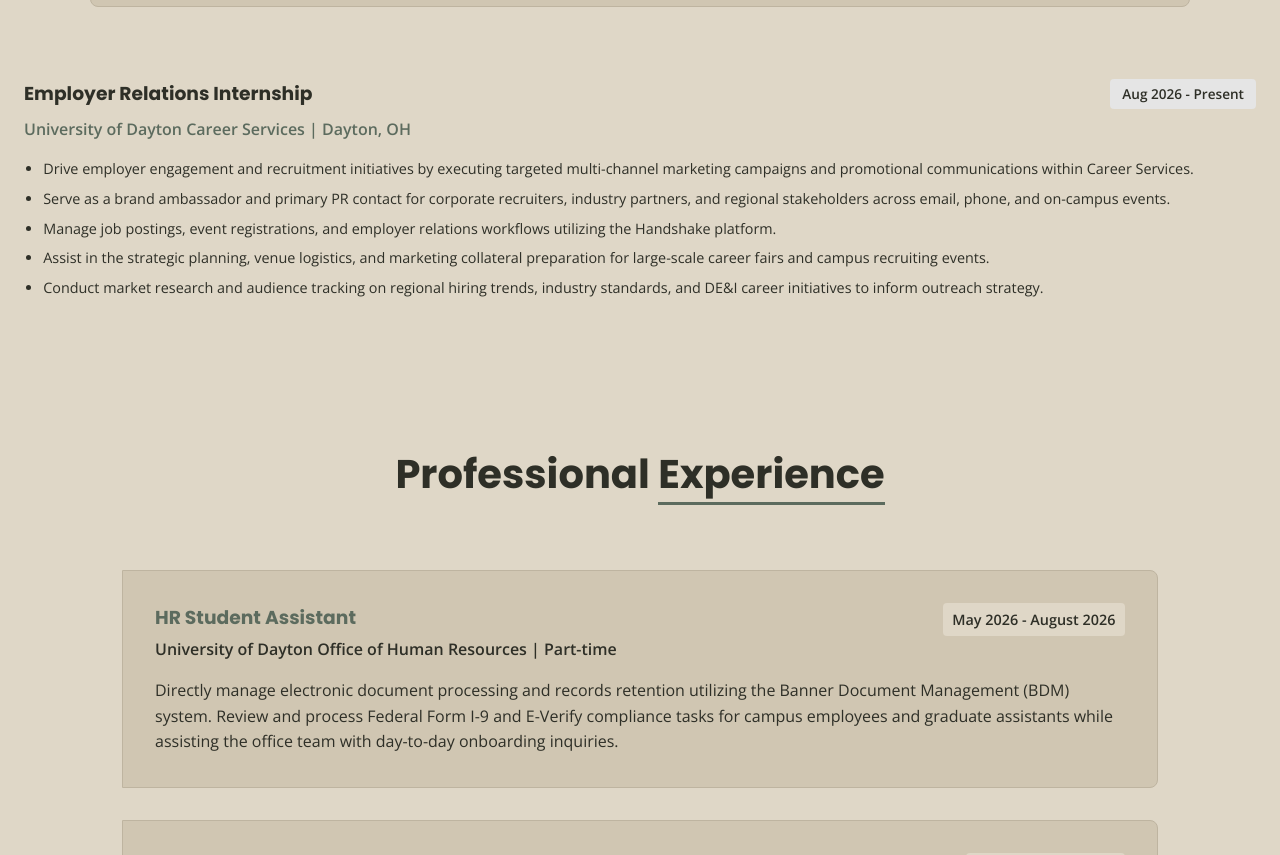
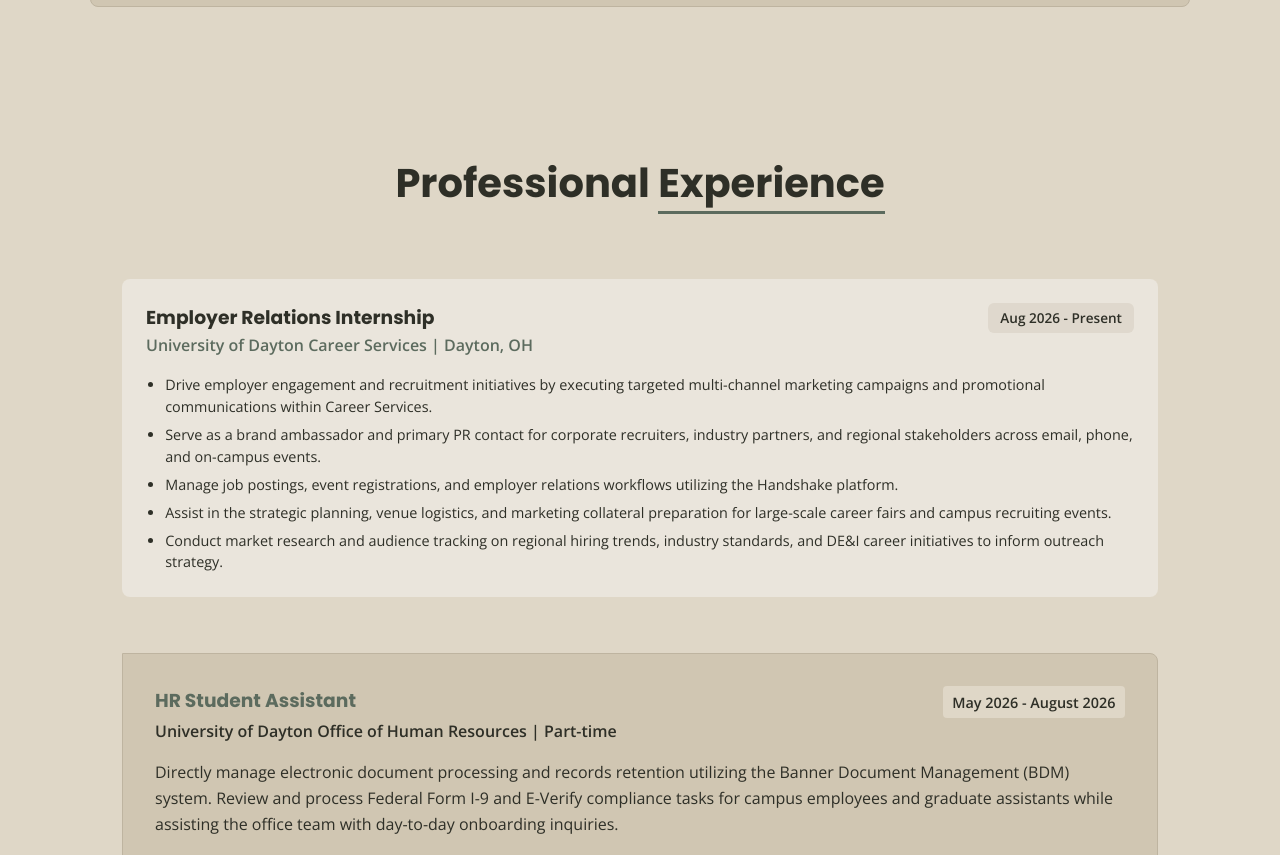
Before and after one commit to Michaelkenyon1/mkenyon.github.io, a plain HTML site: page index.html in a window 1280 px wide. Shown: the part 2945-3800 px from the top of the page. Drawn offline with nearby package versions, Linux system fonts and the light colour scheme.

Commit message:
Update index.html

```diff
--- a/index.html
+++ b/index.html
@@ -690,26 +690,25 @@
     </section>
 
     <!-- Experience Section -->
-    <div class="experience-card" style="position: relative; padding: 1.5rem; margin-bottom: 1.5rem; background: var(--card-bg); border-radius: 8px;">
-    <div style="display: flex; justify-content: space-between; align-items: flex-start; margin-bottom: 0.5rem;">
-        <h3 style="margin: 0;">Employer Relations Internship</h3>
-        <span style="background: var(--badge-bg, #e5e5e5); padding: 0.25rem 0.75rem; border-radius: 4px; font-size: 0.85rem; font-weight: 600;">Aug 2026 - Present</span>
-    </div>
-    <p style="font-weight: 600; color: var(--accent-blue); margin-bottom: 1rem;">University of Dayton Career Services | Dayton, OH</p>
-    <ul style="margin: 0; padding-left: 1.2rem; font-size: 0.9rem; line-height: 1.5;">
-        <li style="margin-bottom: 0.5rem;">Drive employer engagement and recruitment initiatives by executing targeted multi-channel marketing campaigns and promotional communications within Career Services.</li>
-        <li style="margin-bottom: 0.5rem;">Serve as a brand ambassador and primary PR contact for corporate recruiters, industry partners, and regional stakeholders across email, phone, and on-campus events.</li>
-        <li style="margin-bottom: 0.5rem;">Manage job postings, event registrations, and employer relations workflows utilizing the Handshake platform.</li>
-        <li style="margin-bottom: 0.5rem;">Assist in the strategic planning, venue logistics, and marketing collateral preparation for large-scale career fairs and campus recruiting events.</li>
-        <li>Conduct market research and audience tracking on regional hiring trends, industry standards, and DE&I career initiatives to inform outreach strategy.</li>
-    </ul>
-</div>
     <section id="experience">
         <div class="section-header">
             <h2 class="section-title">Professional <span>Experience</span></h2>
         </div>
         <div class="experience-timeline">
-
+            <div class="experience-card" style="background: var(--card-bg, #eae5dc); padding: 1.5rem; border-radius: 8px; margin-bottom: 1.5rem;">
+    <div style="display: flex; justify-content: space-between; align-items: flex-start;">
+        <h3 style="margin-top: 0; color: var(--text-color);">Employer Relations Internship</h3>
+        <span style="background: var(--badge-bg, #dfd8cd); padding: 0.25rem 0.75rem; border-radius: 6px; font-size: 0.85rem; font-weight: 600;">Aug 2026 - Present</span>
+    </div>
+    <p style="font-weight: 600; color: var(--accent-blue); margin-bottom: 1rem;">University of Dayton Career Services | Dayton, OH</p>
+    <ul style="margin: 0; padding-left: 1.2rem; font-size: 0.9rem; line-height: 1.5;">
+        <li style="margin-bottom: 0.4rem;">Drive employer engagement and recruitment initiatives by executing targeted multi-channel marketing campaigns and promotional communications within Career Services.</li>
+        <li style="margin-bottom: 0.4rem;">Serve as a brand ambassador and primary PR contact for corporate recruiters, industry partners, and regional stakeholders across email, phone, and on-campus events.</li>
+        <li style="margin-bottom: 0.4rem;">Manage job postings, event registrations, and employer relations workflows utilizing the Handshake platform.</li>
+        <li style="margin-bottom: 0.4rem;">Assist in the strategic planning, venue logistics, and marketing collateral preparation for large-scale career fairs and campus recruiting events.</li>
+        <li>Conduct market research and audience tracking on regional hiring trends, industry standards, and DE&I career initiatives to inform outreach strategy.</li>
+    </ul>
+</div>
             <div class="experience-item">
                 <div class="experience-header">
                     <div>
```
